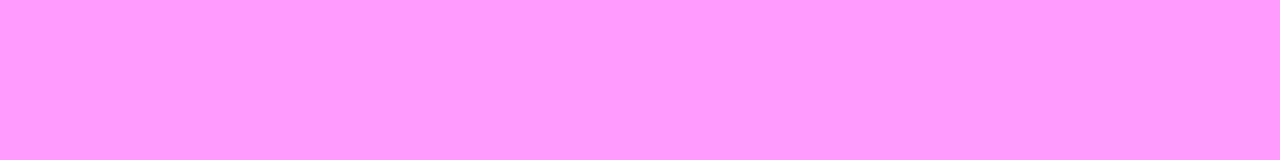
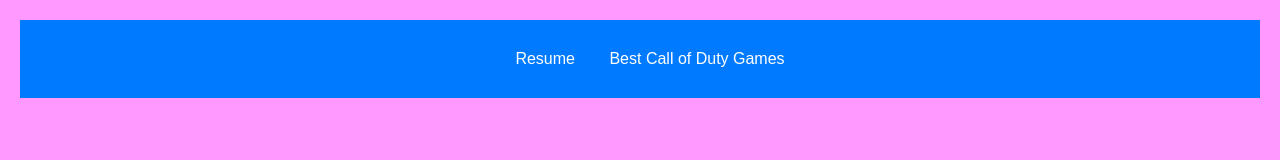
Before and after one commit to jcortz7/Project-3, a plain HTML site: page index.html in a window 1280 px wide. Drawn offline with Linux system fonts and the light colour scheme.

Commit message:
Update
fixed navigation between pages along with name change.

```diff
--- a/index.html
+++ b/index.html
@@ -7,3 +7,13 @@
    <link rel="stylesheet" type="text/css" href="css/normalize_reset.css">
    <link rel="stylesheet" href="css/resume.css">
 </head>
+
+<body>
+  <header>
+  <nav>
+    <ul>
+      <li><a href="index.html">Resume</a></li>
+      <li><a href="bbog.html"> Best Call of Duty Games</a></li>
+    </ul>
+  </nav>
+  </header>
```
